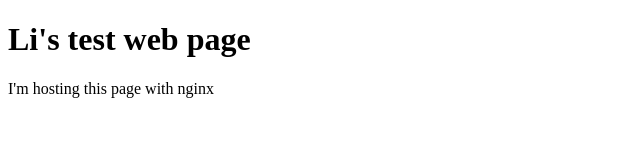
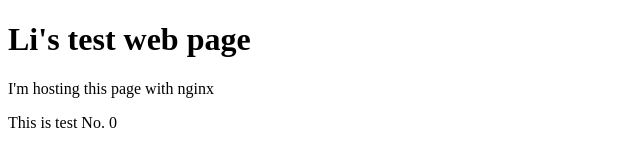
Before and after one commit to daili0802/simple-nginx, a plain HTML site: page index.html in a window 1280 px wide. Shown: the whole page, without its empty margins (0-640 px from the left). Drawn offline with Linux system fonts and the light colour scheme.

Commit message:
first test

```diff
--- a/index.html
+++ b/index.html
@@ -5,6 +5,7 @@
 <h1>Li's test web page</h1>
 
 <p>I'm hosting this page with nginx</p>
+<p>This is test No. 0</p>
 
 </body>
 </html>
```
